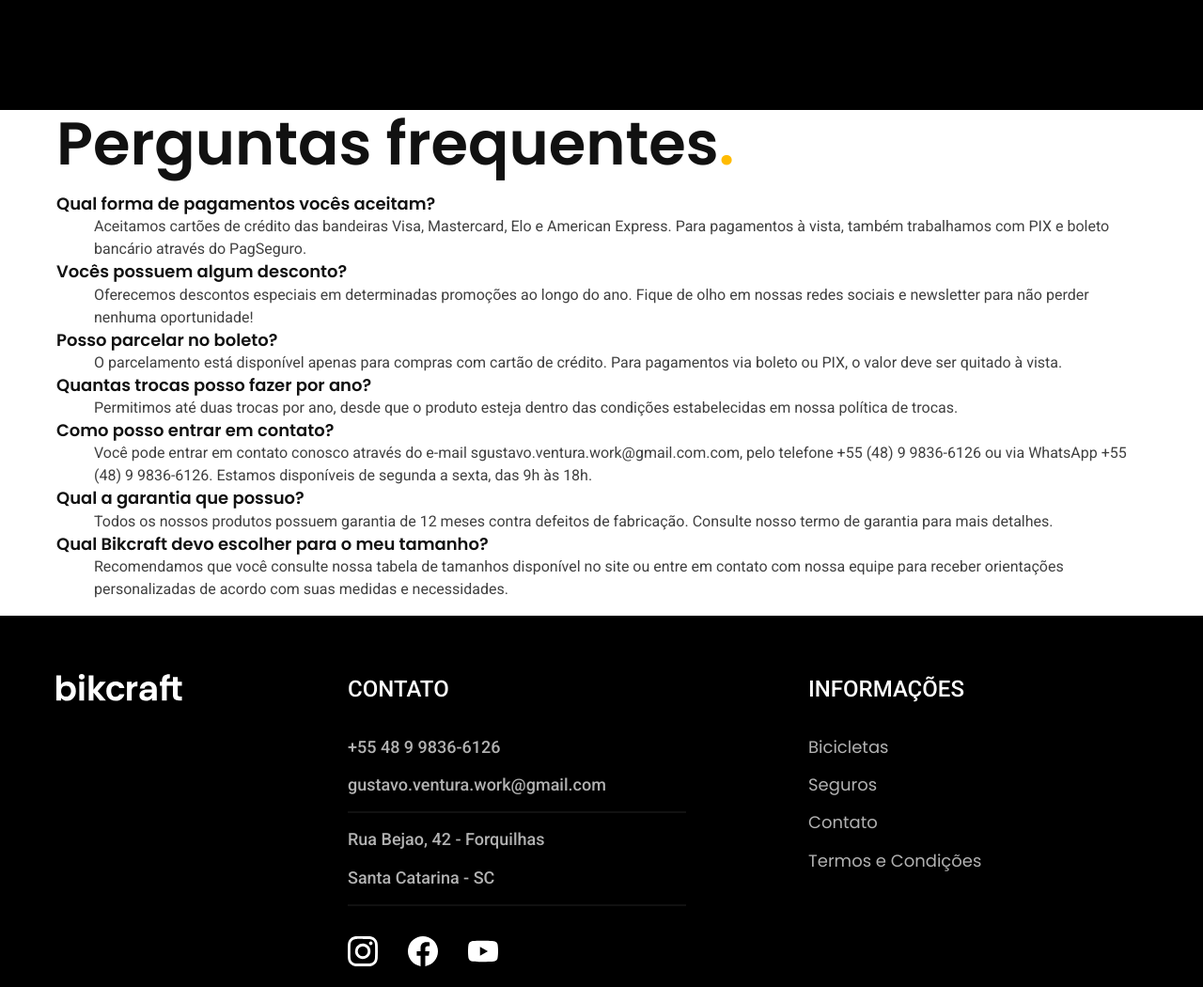
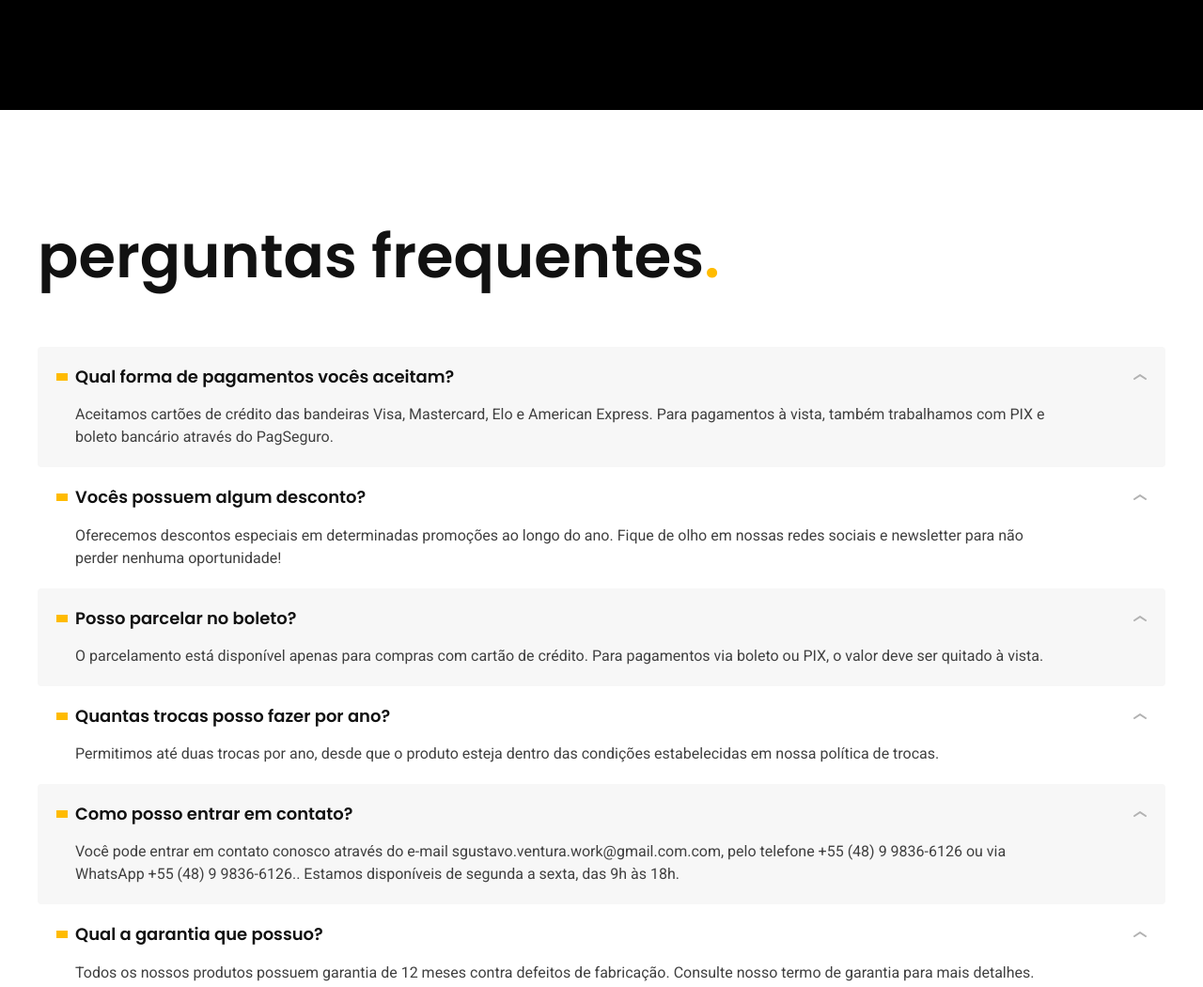
Before and after one commit to guttovms/bikcraft, a plain HTML site: page seguros.html in a window 1280 px wide. Shown: the part 1533-2583 px from the top of the page at 94% size. Drawn offline with Linux system fonts and the light colour scheme.

Commit message:
feat(pergutnas-frequente)

```diff
--- a/css/global/global.css
+++ b/css/global/global.css
@@ -24,6 +24,6 @@
     border-radius: 4px;
 }
 
-h1, h2, h3, h4, ul, p, blockquote {
+h1, h2, h3, h4, ul, p, blockquote, dd {
     margin: 0px;
 }
--- a/css/seguros/perguntas.css
+++ b/css/seguros/perguntas.css
@@ -0,0 +1,72 @@
+.perguntas {
+  padding: 120px 0px;
+}
+
+.perguntas h2 {
+  margin-bottom: 60px
+}
+
+.perguntas dl > div {
+  padding: 20px;
+  border-radius: 4px;
+
+}
+
+.perguntas dl > div:nth-child(odd) {
+  background-color: var(--color-gray-100);
+}
+
+.perguntas dt {
+  gap: 8px;
+  display: grid;
+  cursor: pointer;
+  align-items: center;
+  grid-template-columns: auto 1fr auto;
+}
+
+.perguntas dt::before {
+  content: "";
+  display: inline-block;
+  width: 12px;
+  height: 8px;
+  background-color: var(--color-yellow-100);
+}
+
+.perguntas dt::after {
+  content: "";
+  width: 14px;
+  height: 6px;
+  transition: 0.3s;
+  display: inline-block;
+  background: url(../../img/icones/seta-abrir.svg);
+}
+
+.perguntas dt:hover::after {
+  transform: rotate(180deg);
+}
+.perguntas dd {
+  max-width:115ch;
+  padding-top: 16px;
+
+  padding-left: 20px;
+}
+
+@media (max-width: 800px) {
+  .perguntas {
+    padding: 60px 0px;
+  }
+
+  .perguntas h2 {
+    margin-bottom: 40px;
+  }
+}
+
+@media (max-width: 600px) {
+  .perguntas {
+    padding: 40px 0px;
+  }
+
+  .perguntas h2 {
+    margin-bottom: 20px;
+  }
+}
--- a/seguros.html
+++ b/seguros.html
@@ -125,7 +125,7 @@
     </article>
 
     <article class="perguntas container">
-      <h2 class="font-xxl">Perguntas frequentes<span class="color-yellow-100">.</span></h2>
+      <h2 class="font-xxl">perguntas frequentes<span class="color-yellow-100">.</span></h2>
       <dl>
         <div>
           <dt class="font-md-bold">
@@ -164,7 +164,7 @@
             Como posso entrar em contato?
           </dt>
           <dd class="font-sm-roboto color-gray-900">
-            Você pode entrar em contato conosco através do e-mail sgustavo.ventura.work@gmail.com.com, pelo telefone +55 (48) 9 9836-6126 ou via WhatsApp +55 (48) 9 9836-6126. Estamos disponíveis de segunda a sexta, das 9h às 18h.
+            Você pode entrar em contato conosco através do e-mail sgustavo.ventura.work@gmail.com.com, pelo telefone +55 (48) 9 9836-6126 ou via WhatsApp +55 (48) 9 9836-6126.. Estamos disponíveis de segunda a sexta, das 9h às 18h.
           </dd>
         </div>
         <div>
```
